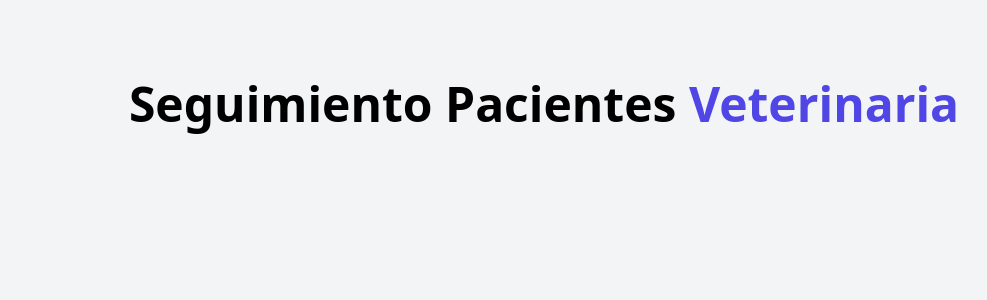
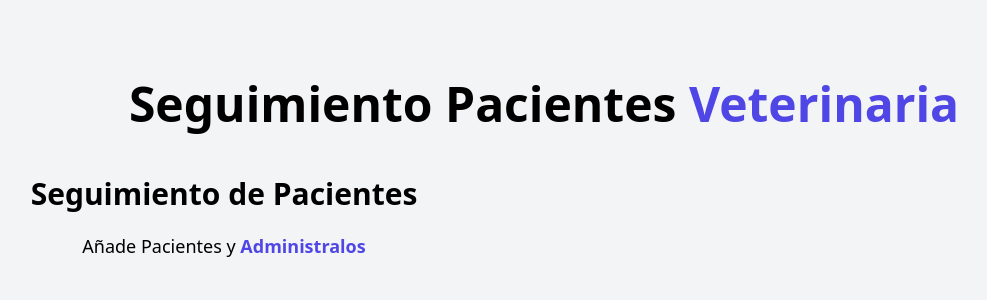
Before and after one commit to LuisAmorteguiTest3691/vue-proyecto-formulario-veterineria, a Vue app: page / in a window 1280 px wide. Shown: the top 300 px of the page, without its empty margins (96-1083 px from the left). Built offline with nearby package versions, Linux system fonts and the light colour scheme.

Commit message:
Creación del componente Formulario 20250829 12:06 pm

```diff
--- a/src/App.vue
+++ b/src/App.vue
@@ -1,9 +1,13 @@
 <script setup>
   import Header from './components/Header.vue';
+  import Formulario from './components/Formulario.vue';
 </script>
 
 <template>
   <div class="container mx-auto mt-20">
     <Header />
+    <div class="mt-12 md:flex">
+      <Formulario />
+    </div>
   </div>
 </template>
--- /dev/null
+++ b/src/components/Formulario.vue
@@ -0,0 +1,13 @@
+<script setup>
+
+</script>
+
+<template>
+    <div class="md:w-1/2">
+        <h2 class="font-black text-3xl text-center">Seguimiento de Pacientes</h2>
+        <p class="text-lg mt-5 text-center mb-10">
+            Añade Pacientes y
+            <span class="text-indigo-600 font-bold">Administralos</span>
+        </p>
+    </div>
+</template>
```
Also changed, not shown: 2 other files (tests, documents, lock files or other folders).
